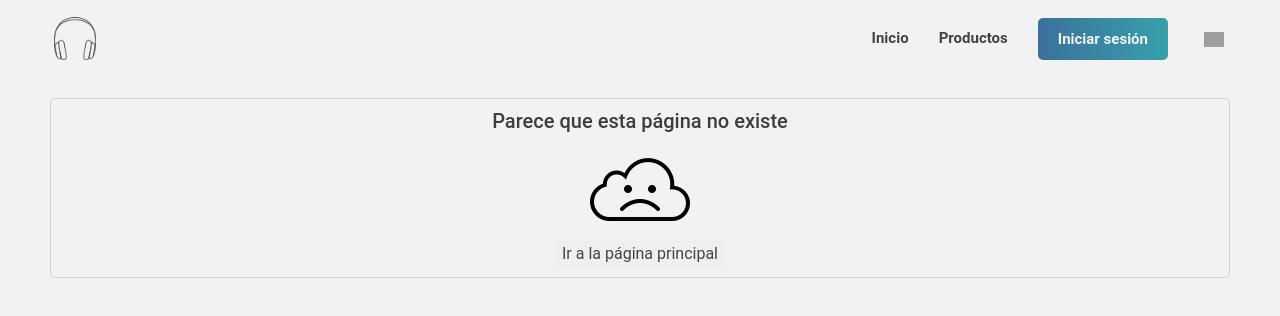
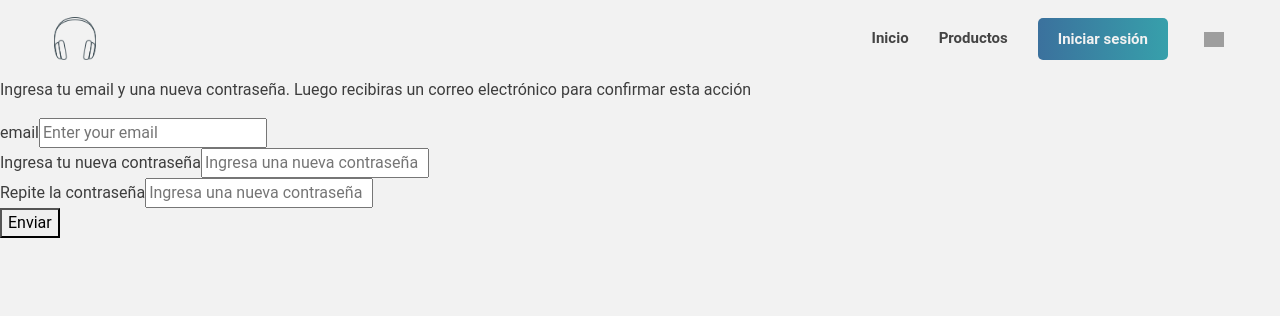
Before and after one commit to Orianamartina/Electroshop, a React (Vite) app in the folder PF-App-main/Client/: page /password/reset in a window 1280 px wide. Shown: the top 316 px of the page. Built offline with nearby package versions, Linux system fonts and the light colour scheme; grey boxes are pictures that could not be loaded.

Commit message:
restaurar contraseña

```diff
--- a/PF-App-main/Client/src/App.jsx
+++ b/PF-App-main/Client/src/App.jsx
@@ -13,6 +13,7 @@ import Accepted from "./components/Payment/PaymentAccepted";
 import Rejected from "./components/Payment/Rejected";
 import AddProduct from "./components/Profile/AddProduct/AddProduct";
 import ShippingAddress from "./components/ShippingAddress/ShippingAddress";
+import ForgotPass from "./components/Pass/ForgotPass"
 
 function App() {
   const location = useLocation();
@@ -32,6 +33,7 @@ function App() {
         <Route path="/detail/:id" element={<Detail />} />
         <Route path="/accepted" element={<Accepted />} />
         <Route path="/rejected" element={<Rejected />} />
+        <Route path="/password/reset" element={<ForgotPass />} />
         <Route path="*" element={<Error404 />} />
       </Routes>
     </div>
--- a/PF-App-main/Client/src/components/Auth/Login.jsx
+++ b/PF-App-main/Client/src/components/Auth/Login.jsx
@@ -95,6 +95,9 @@ const Login = () => {
           <p>
             ¿No tienes cuenta? <Link to="/register">Registrate</Link>
           </p>
+          <p>
+            <Link to="/password/reset">¿Olvidaste tu contraseña? </Link>
+          </p>
           <p className="pAuth"> O ingresa con: </p>
           <Log />
         </form>
--- /dev/null
+++ b/PF-App-main/Client/src/components/Pass/ForgotPass.jsx
@@ -0,0 +1,104 @@
+import { useState, useEffect } from "react";
+import axios from "axios";
+import { useNavigate } from "react-router-dom";
+import { toast, ToastContainer } from "react-toastify";
+const secret = "forgot"
+
+
+export default function ForgotPass() {
+
+  const navigate = useNavigate();
+  const { id } = JSON.parse(localStorage.getItem("userData")) ?? {};
+  const [input, setInput] = useState({
+    email: "",
+    password: "",
+    confirmPassword:""
+  });
+  const [isLoading, setLoading] = useState(false);
+
+
+  function handleChange(e) {
+    setInput({
+      ...input,
+      [e.target.name]: e.target.value,
+    });
+    }
+  const payload = {
+    email: input.email,
+    password: input.password
+  }
+
+  const handleSubmit = async (e) => {
+    e.preventDefault();
+    await axios.post('password/reset', payload)
+    toast.info(
+      "Revisa tu email para confirmar el cambio"
+    );
+
+    setInput({
+      email: "",
+      password: "",
+      confirmPassword:""
+    });
+
+    setTimeout(() => {
+      navigate("/login");
+    }, 1000);
+  }
+  const handleCheck = () => {
+    if(input.password !== input.confirmPassword){
+      return true
+    }else{
+      return false
+    }
+  }
+  if(id){
+    useEffect(() => {
+      setTimeout(() => {
+        navigate("/home");
+      }, 1000);
+    },[])
+  }
+
+    return (
+      <>
+        <p>Ingresa tu email y una nueva contraseña. Luego recibiras un correo electrónico para confirmar esta acción</p>
+        <form onSubmit={handleSubmit}>
+          <div>
+            <label>email</label>
+            <input
+              type="text"
+              value={input.email}
+              placeholder="Enter your email"
+              name="email"
+              required
+              onChange={(e) => handleChange(e)}
+            />
+          </div>
+          <div>
+            <label>Ingresa tu nueva contraseña</label>
+            <input
+              type="password"
+              value={input.password}
+              placeholder="Ingresa una nueva contraseña"
+              name="password"
+              required
+              onChange={(e) => handleChange(e)}
+            />
+          </div>
+          <div>
+            <label>Repite la contraseña</label>
+            <input
+              type="password"
+              value={input.confirmPassword}
+              placeholder="Ingresa una nueva contraseña"
+              name="confirmPassword"
+              required
+              onChange={(e) => handleChange(e)}
+            />
+          </div>
+          <button type="submit" disabled={handleCheck()}> Enviar</button>
+        </form>
+      </>
+    );
+}
```
Also changed, not shown: 1 other file (tests, documents, lock files or other folders).
